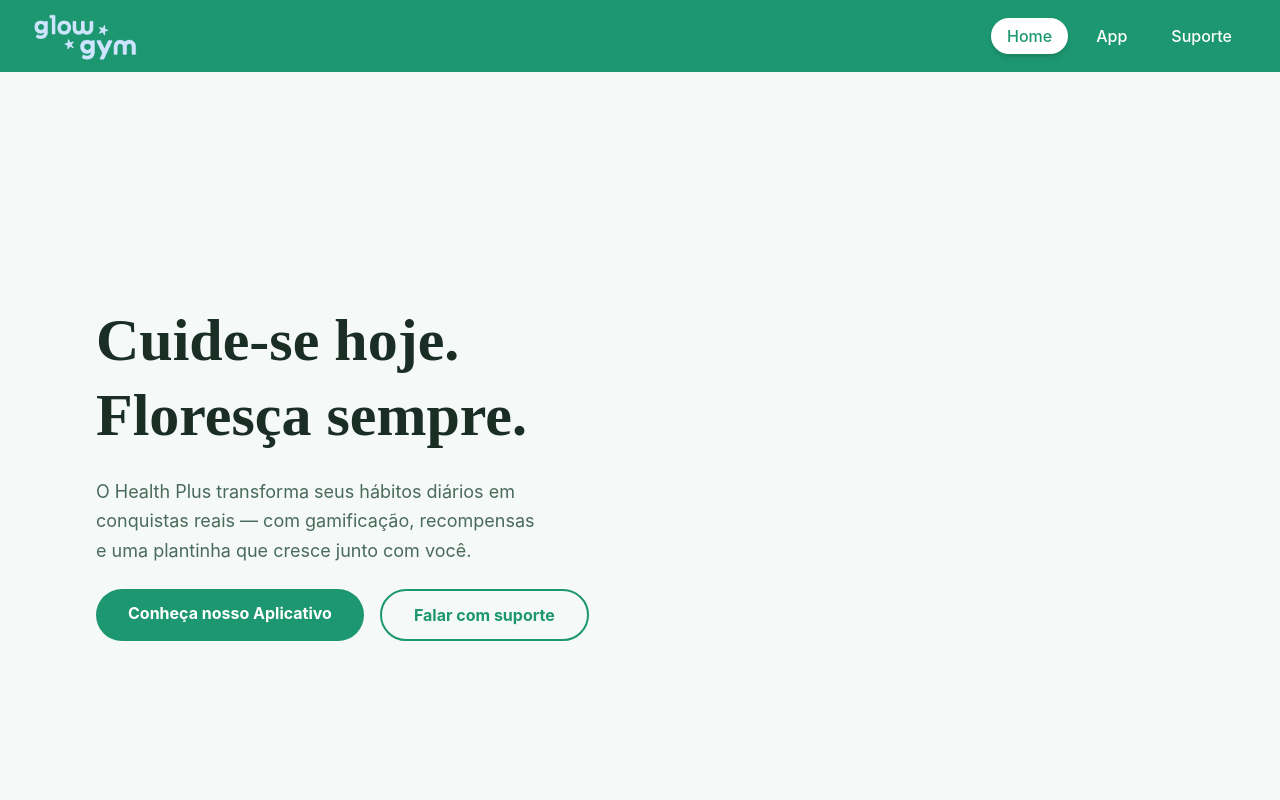
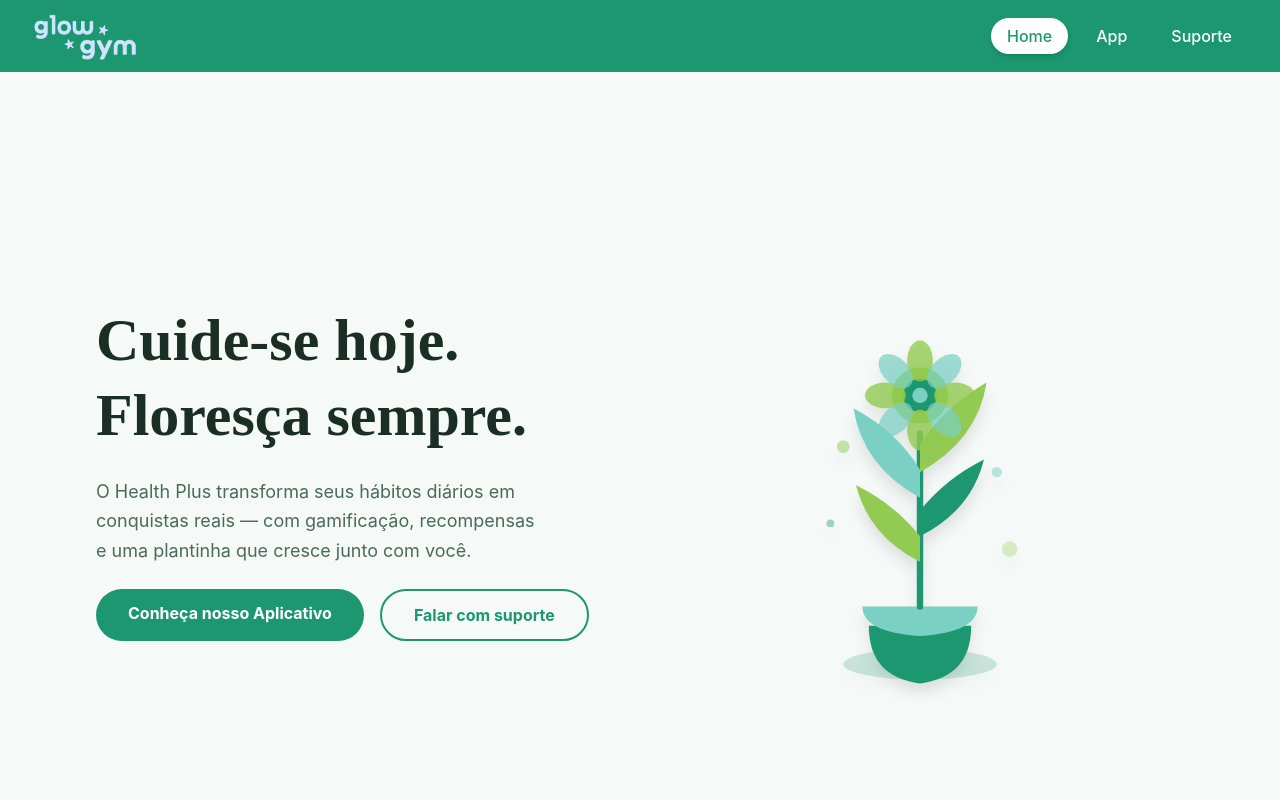
Before and after one commit to 1ESPA-PinkCode/Challenge-WebFront, a React (Vite) app: page / in a window 1280 px wide. Shown: the top 800 px of the page. Built offline with nearby package versions, Linux system fonts and the light colour scheme.

Commit message:
feat: add planta decorativa na ilustracao do hero

```diff
--- a/src/routes/Home.jsx
+++ b/src/routes/Home.jsx
@@ -39,8 +39,53 @@ const Home = () => {
           </div>
         </div>
 
-        <div className="flex items-center justify-center flex-1">
+        <div className="flex items-center justify-center flex-1 py-12 md:py-0">
+          <svg
+            viewBox="0 0 300 380"
+            xmlns="http://www.w3.org/2000/svg"
+            className="w-64 md:w-80 lg:w-96 drop-shadow-xl"
+          >
+            {/* Vaso */}
+            <ellipse cx="150" cy="340" rx="60" ry="12" fill="#1c9770" opacity="0.2"/>
+            <path d="M110 310 Q110 350 150 355 Q190 350 190 310 Z" fill="#1c9770"/>
+            <path d="M105 295 Q105 315 150 318 Q195 315 195 295 Z" fill="#7AD1C3"/>
 
+            {/* Caule */}
+            <line x1="150" y1="295" x2="150" y2="160" stroke="#1c9770" strokeWidth="5" strokeLinecap="round"/>
+
+            {/* Folha esquerda baixo */}
+            <path d="M150 260 Q110 240 100 200 Q130 215 150 240" fill="#93CB52"/>
+
+            {/* Folha direita baixo */}
+            <path d="M150 240 Q190 220 200 180 Q170 195 150 220" fill="#1c9770"/>
+
+            {/* Folha esquerda meio */}
+            <path d="M150 210 Q105 185 98 140 Q132 158 150 188" fill="#7AD1C3"/>
+
+            {/* Folha direita meio */}
+            <path d="M150 190 Q195 165 202 120 Q168 140 150 168" fill="#93CB52"/>
+
+            {/* Flor centro */}
+            <circle cx="150" cy="130" r="22" fill="#93CB52"/>
+            <circle cx="150" cy="130" r="13" fill="#1c9770"/>
+            <circle cx="150" cy="130" r="6" fill="#7AD1C3"/>
+
+            {/* Pétalas */}
+            <ellipse cx="150" cy="103" rx="10" ry="16" fill="#93CB52" opacity="0.8"/>
+            <ellipse cx="150" cy="157" rx="10" ry="16" fill="#93CB52" opacity="0.8"/>
+            <ellipse cx="123" cy="130" rx="16" ry="10" fill="#93CB52" opacity="0.8"/>
+            <ellipse cx="177" cy="130" rx="16" ry="10" fill="#93CB52" opacity="0.8"/>
+            <ellipse cx="131" cy="111" rx="10" ry="16" transform="rotate(-45 131 111)" fill="#7AD1C3" opacity="0.7"/>
+            <ellipse cx="169" cy="111" rx="10" ry="16" transform="rotate(45 169 111)" fill="#7AD1C3" opacity="0.7"/>
+            <ellipse cx="131" cy="149" rx="10" ry="16" transform="rotate(45 131 149)" fill="#7AD1C3" opacity="0.7"/>
+            <ellipse cx="169" cy="149" rx="10" ry="16" transform="rotate(-45 169 149)" fill="#7AD1C3" opacity="0.7"/>
+
+            {/* Bolinhas decorativas */}
+            <circle cx="90" cy="170" r="5" fill="#93CB52" opacity="0.5"/>
+            <circle cx="210" cy="190" r="4" fill="#7AD1C3" opacity="0.5"/>
+            <circle cx="80" cy="230" r="3" fill="#1c9770" opacity="0.4"/>
+            <circle cx="220" cy="250" r="6" fill="#93CB52" opacity="0.3"/>
+          </svg>
         </div>
 
       </section>
```
